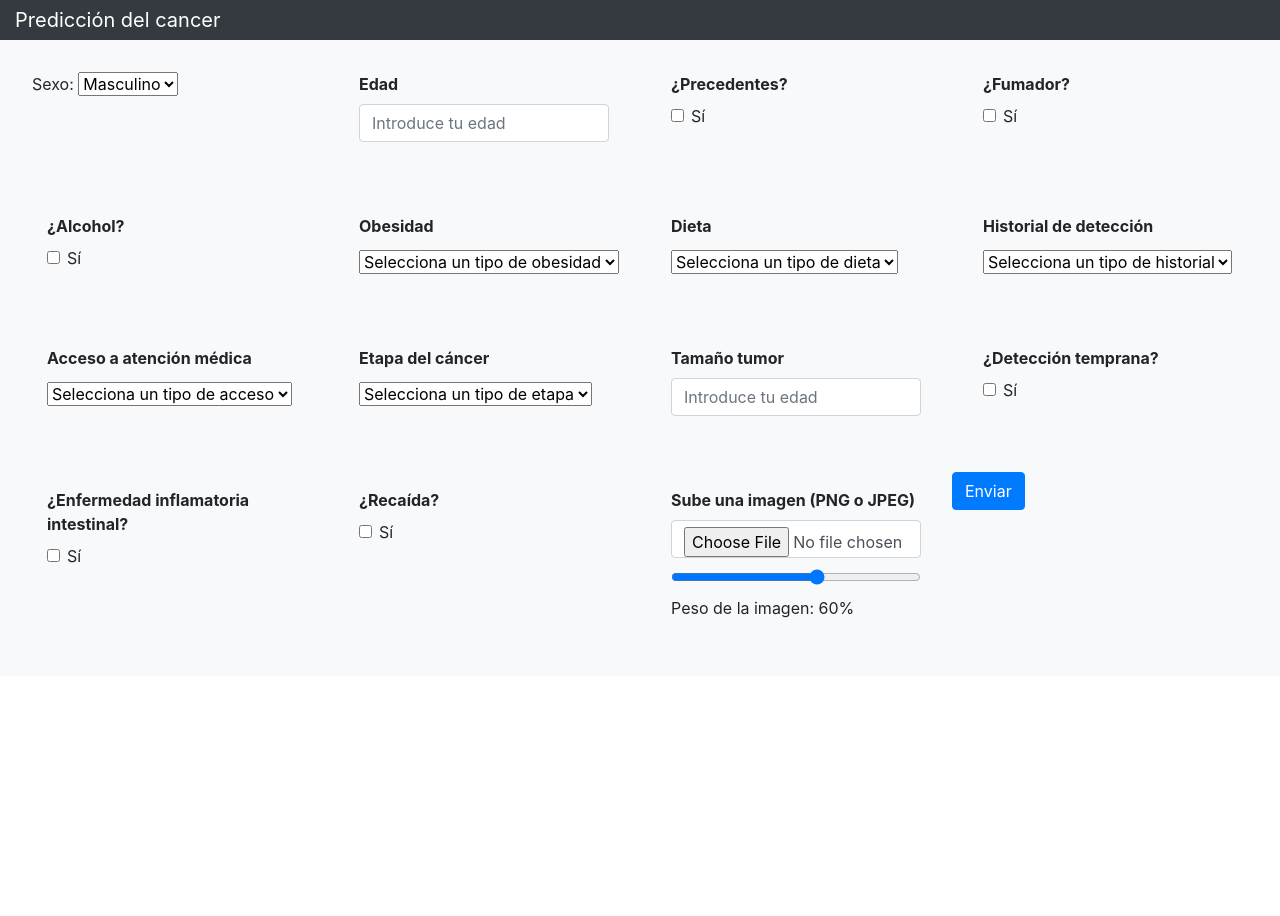
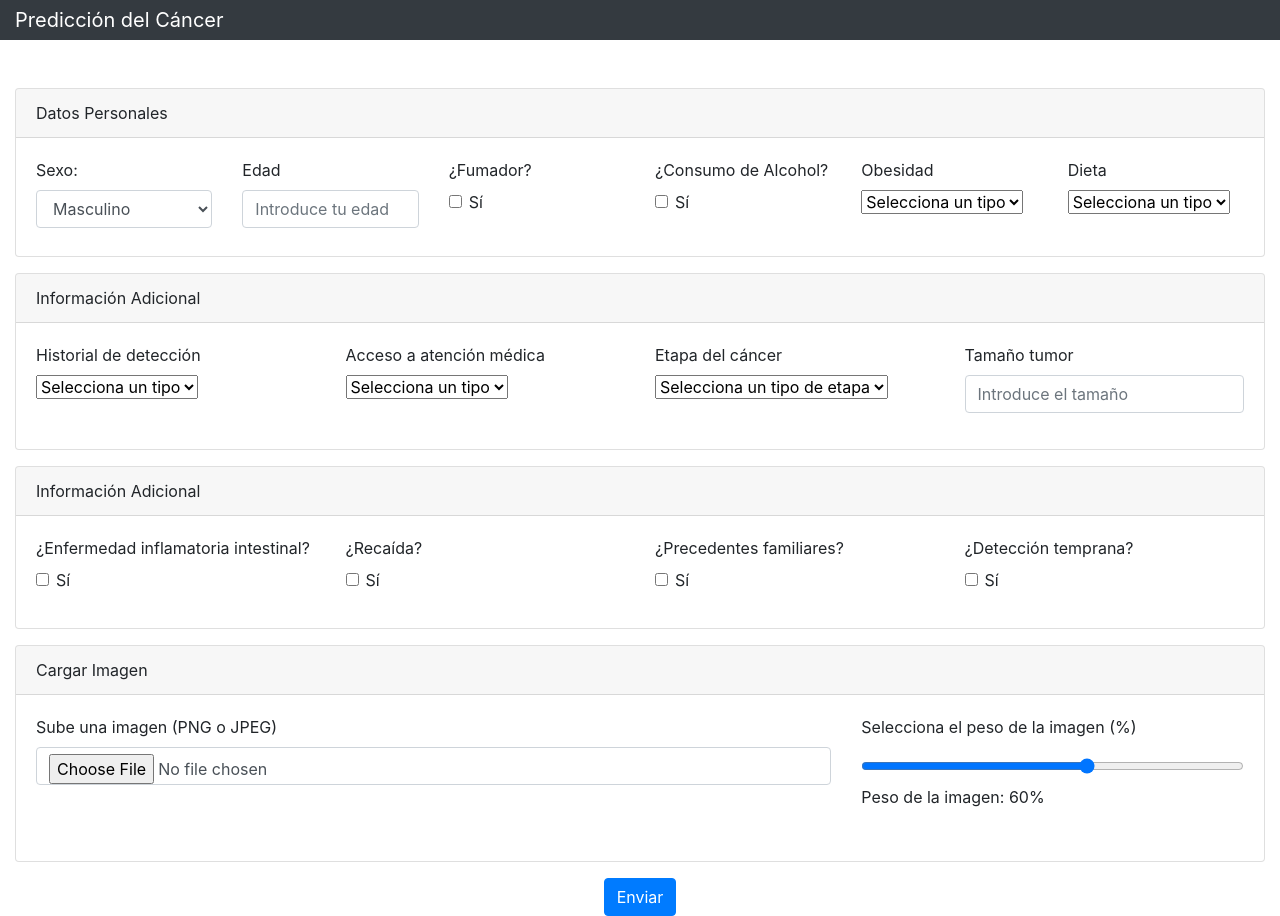
Before and after one commit to albertoma95/PrediccionCancer, a Django app: page / in a window 1280 px wide. Before the commit the page ends 618 px from the top, so only its background shows below. Run offline with Django 5.2, Linux system fonts and the light colour scheme; some libraries are stand-ins or nearby versions.

Commit message:
mejor ui y alert predicción

```diff
--- a/prediccion_cancer/cancer/static/js/scripts.js
+++ b/prediccion_cancer/cancer/static/js/scripts.js
@@ -26,7 +26,6 @@ document.addEventListener('DOMContentLoaded', function() {
         const imagenBase64 = reader.result;
 
         // Recoger el resto de los datos del formulario
-        console.log(slider.value);
         const datos = {
           Sexo: document.getElementById('Sexo').value,
           Age: document.getElementById('Age').value,
@@ -67,7 +66,7 @@ document.addEventListener('DOMContentLoaded', function() {
           } else {
             alert('Error en la predicción.');
           }
-          document.getElementById('resultados').style.display = 'block';
+          $('#predictionModal').modal('show');
         })
         .catch(error => {
           console.error('Error:', error);
--- a/prediccion_cancer/cancer/templates/index.html
+++ b/prediccion_cancer/cancer/templates/index.html
@@ -3,7 +3,7 @@
 <head>
     <meta charset="UTF-8">
     <meta name="viewport" content="width=device-width, initial-scale=1.0">
-    <title>Proyecto 2</title>
+    <title>Predicción de Cáncer</title>
 
     <!-- Cargar Bootstrap desde CDN -->
     <link href="https://stackpath.bootstrapcdn.com/bootstrap/4.5.2/css/bootstrap.min.css" rel="stylesheet">
@@ -14,138 +14,115 @@
 </head>
 <body>
     <nav class="navbar navbar-dark sticky-top bg-dark flex-md-nowrap p-0">
-        <a class="navbar-brand col-sm-3 col-md-2 mr-0" href="#">Predicción del cancer</a>
+        <a class="navbar-brand col-sm-3 col-md-2 mr-0" href="#">Predicción del Cáncer</a>
     </nav>
-    <div class="container-fluid">
+
+    <div class="container-fluid mt-5">
           <form id="formulario" method="POST" enctype="multipart/form-data">
             {% csrf_token %}
-        <div class="row bg-light p-3">
-          <div class="col-md-3 mb-1">
-            <div class="row bg-light p-3">
-              <div>
+            <div class="card">
+                <div class="card-header">
+                    Datos Personales
+                </div>
+                <div class="card-body">
+                    <div class="row">
+                        <!-- Sexo -->
+                        <div class="col-md-2 mb-2">
                             <label for="Sexo">Sexo:</label>
-                <select name="Sexo" id="Sexo" required>
+                            <select name="Sexo" id="Sexo" class="form-control" required>
                                 <option value="M">Masculino</option>
                                 <option value="F">Femenino</option>
                             </select>
                         </div>
-              </div>
-          </div>
-          <div class="col-md-3 mb-1">
-            <div class="row bg-light p-3">
-                <div class="col-md-12 mb-1">
-                  <label for="Age" class="form-label"><strong>Edad</strong></label>
+
+                        <!-- Edad -->
+                        <div class="col-md-2 mb-2">
+                            <label for="Age" class="form-label">Edad</label>
                             <input type="number" class="form-control" id="Age" name="Age" placeholder="Introduce tu edad" min="0" max="120">
                         </div>
-              </div>
-          </div>
-          <div class="col-md-3 mb-1">
-            <div class="row bg-light p-3">
-                <div class="col-md-12 mb-1">
-                  <label for="Family history" class="form-label"><strong>¿Precedentes?</strong></label>
-                  <div class="form-check form-switch">
-                    <input class="form-check-input" type="checkbox" id="Family history" name="Family history">
-                    <label class="form-check-label" for="Family history">Sí</label>
-                  </div>
-                </div>
-              </div>
-          </div>
-          <div class="col-md-3 mb-1">
-            <div class="row bg-light p-3">
-                <div class="col-md-12 mb-1">
-                  <label for="smoke" class="form-label"><strong>¿Fumador?</strong></label>
+
+                        <!-- Antecedentes familiares -->
+
+
+                        <!-- Fumador -->
+                        <div class="col-md-2 mb-2">
+                            <label for="smoke" class="form-label">¿Fumador?</label>
                             <div class="form-check form-switch">
                                 <input class="form-check-input" type="checkbox" id="smoke" name="smoke">
                                 <label class="form-check-label" for="smoke">Sí</label>
                             </div>
                         </div>
-              </div>
-          </div>
-        </div>
-        <div class="row bg-light p-3">
-          <div class="col-md-3 mb-1">
-            <div class="row bg-light p-3">
-                <div class="col-md-12 mb-1">
-                  <label for="alcohol" class="form-label"><strong>¿Alcohol?</strong></label>
+
+                        <!-- Alcohol -->
+                        <div class="col-md-2 mb-2">
+                          <label for="alcohol" class="form-label">¿Consumo de Alcohol?</label>
                           <div class="form-check form-switch">
                               <input class="form-check-input" type="checkbox" id="alcohol" name="alcohol">
                               <label class="form-check-label" for="alcohol">Sí</label>
                           </div>
                         </div>
-              </div>
 
-          </div>
-          <div class="col-md-3 mb-1">
-            <div class="row bg-light p-3">
-                <div class="col-md-12 mb-1">
-                  <label for="obesity" class="form-label"><strong>Obesidad</strong></label>
-                </div>
-                <div class="col-md-12 mb-1">
+                        <div class="col-md-2 mb-2">
+                          <label for="obesity" class="form-label">Obesidad</label>
                           <select class="form-select" id="obesity" name="obesity">
-                    <option value="" disabled selected>Selecciona un tipo de obesidad</option>
+                              <option value="" disabled selected>Selecciona un tipo</option>
                               <option value="Normal">Normal</option>
                               <option value="Overweight">Sobrepeso</option>
                               <option value="Obese">Obeso</option>
                           </select>
                       </div>
-              </div>
 
-          </div>
-          <div class="col-md-3 mb-1">
-            <div class="row bg-light p-3">
-                <div class="col-md-12 mb-1">
-                  <label for="diet" class="form-label"><strong>Dieta</strong></label>
-                </div>
-                <div class="col-md-12 mb-1">
+                      <!-- Dieta -->
+                      <div class="col-md-2 mb-2">
+                          <label for="diet" class="form-label">Dieta</label>
                           <select class="form-select" id="diet" name="diet">
-                    <option value="" disabled selected>Selecciona un tipo de dieta</option>
+                              <option value="" disabled selected>Selecciona un tipo</option>
                               <option value="Low">Baja</option>
                               <option value="Moderate">Moderada</option>
                               <option value="High">Alta</option>
                           </select>
                       </div>
+
+
+
+                    </div>
+                </div>
             </div>
 
+            <div class="card mt-3">
+                <div class="card-header">
+                    Información Adicional
                 </div>
-          <div class="col-md-3 mb-1">
-            <div class="row bg-light p-3">
-                <div class="col-md-12 mb-1">
-                  <label for="Screening_History" class="form-label"><strong>Historial de detección</strong></label>
-                </div>
-                <div class="col-md-12 mb-1">
+                <div class="card-body">
+                    <div class="row">
+
+
+
+
+
+                        <!-- Historial de detección -->
+                        <div class="col-md-3 mb-3">
+                            <label for="Screening_History" class="form-label">Historial de detección</label>
                             <select class="form-select" id="Screening_History" name="Screening_History">
-                    <option value="" disabled selected>Selecciona un tipo de historial</option>
+                                <option value="" disabled selected>Selecciona un tipo</option>
                                 <option value="Never">Nunca</option>
                                 <option value="Irregular">Irregular</option>
                                 <option value="Regular">Regular</option>
                             </select>
                         </div>
-              </div>
-          </div>
-        </div>
-        <div class="row bg-light p-3">
-          <div class="col-md-3 mb-1">
-            <div class="row bg-light p-3">
-                <div class="col-md-12 mb-1">
-                  <label for="Healthcare_Access" class="form-label"><strong>Acceso a atención médica</strong></label>
-                </div>
-                <div class="col-md-12 mb-1">
+
+                        <div class="col-md-3 mb-3">
+                          <label for="Healthcare_Access" class="form-label">Acceso a atención médica</label>
                           <select class="form-select" id="Healthcare_Access" name="Healthcare_Access">
-                    <option value="" disabled selected>Selecciona un tipo de acceso</option>
+                              <option value="" disabled selected>Selecciona un tipo</option>
                               <option value="Low">Baja</option>
                               <option value="Moderate">Moderada</option>
                               <option value="High">Alta</option>
                           </select>
                         </div>
-              </div>
 
-          </div>
-          <div class="col-md-3 mb-1">
-            <div class="row bg-light p-3">
-                <div class="col-md-12 mb-1">
-                  <label for="cancer_stage" class="form-label"><strong>Etapa del cáncer</strong></label>
-                </div>
-                <div class="col-md-12 mb-1">
+                        <div class="col-md-3 mb-3">
+                          <label for="cancer_stage" class="form-label">Etapa del cáncer</label>
                           <select class="form-select" id="cancer_stage" name="cancer_stage">
                             <option value="" disabled selected>Selecciona un tipo de etapa</option>
                             <option value="Localized">Localizado</option>
@@ -153,77 +130,121 @@
                             <option value="Metastatic">Metastásico</option>
                           </select>
                         </div>
+
+                        <div class="col-md-3 mb-3">
+                          <label for="tumor_size" class="form-label">Tamaño tumor</label>
+                          <input type="number" class="form-control" id="tumor_size" name="tumor_size" placeholder="Introduce el tamaño" min="0" max="120">
                         </div>
 
+
                     </div>
-          <div class="col-md-3 mb-1">
-            <div class="row bg-light p-3">
-                <div class="col-md-12 mb-1">
-                  <label for="tumor_size" class="form-label"><strong>Tamaño tumor</strong></label>
-                  <input type="number" class="form-control" id="tumor_size" name="tumor_size" placeholder="Introduce tu edad" min="0" max="120">
                 </div>
             </div>
 
+
+
+            <div class="card mt-3">
+              <div class="card-header">
+                  Información Adicional
               </div>
-          <div class="col-md-3 mb-1">
-            <div class="row bg-light p-3">
-                <div class="col-md-12 mb-1">
-                  <label for="early_detection" class="form-label"><strong>¿Detección temprana?</strong></label>
+              <div class="card-body">
+                  <div class="row">
+
+
+                    <div class="col-md-3 mb-3">
+                      <label for="inflammatory_bowel_disease" class="form-label">¿Enfermedad inflamatoria intestinal?</label>
+                      <div class="form-check form-switch">
+                          <input class="form-check-input" type="checkbox" id="inflammatory_bowel_disease" name="inflammatory_bowel_disease">
+                          <label class="form-check-label" for="inflammatory_bowel_disease">Sí</label>
+                      </div>
+                    </div>
+
+
+                    <div class="col-md-3 mb-3">
+                      <label for="relapse" class="form-label">¿Recaída?</label>
+                      <div class="form-check form-switch">
+                          <input class="form-check-input" type="checkbox" id="relapse" name="relapse">
+                          <label class="form-check-label" for="relapse">Sí</label>
+                      </div>
+                    </div>
+
+                    <div class="col-md-3 mb-3">
+                      <label for="Family history" class="form-label">¿Precedentes familiares?</label>
+                      <div class="form-check form-switch">
+                          <input class="form-check-input" type="checkbox" id="Family history" name="Family history">
+                          <label class="form-check-label" for="Family history">Sí</label>
+                      </div>
+                  </div>
+
+                  <div class="col-md-3 mb-3">
+                    <label for="early_detection" class="form-label">¿Detección temprana?</label>
                     <div class="form-check form-switch">
                         <input class="form-check-input" type="checkbox" id="early_detection" name="early_detection">
                         <label class="form-check-label" for="early_detection">Sí</label>
                     </div>
                   </div>
-              </div>
 
                   </div>
               </div>
-        <div class="row bg-light p-3">
-          <div class="col-md-3 mb-1">
-            <div class="row bg-light p-3">
-                <div class="col-md-12 mb-1">
-                  <label for="inflammatory_bowel_disease" class="form-label"><strong>¿Enfermedad inflamatoria intestinal?</strong></label>
-                  <div class="form-check form-switch">
-                    <input class="form-check-input" type="checkbox" id="inflammatory_bowel_disease" name="inflammatory_bowel_disease">
-                    <label class="form-check-label" for="inflammatory_bowel_disease">Sí</label>
+          </div>
+
+
+
+
+            <div class="card mt-3">
+              <div class="card-header">
+                  Cargar Imagen
+              </div>
+              <div class="card-body">
+                  <div class="row">
+                      <!-- Contenedor de la imagen que ocupará el 2/3 del ancho -->
+                      <div class="col-md-8 mb-3">
+                          <div class="form-group">
+                              <label for="imagen" class="form-label">Sube una imagen (PNG o JPEG)</label>
+                              <input type="file" class="form-control" id="id_imagen" name="imagen" accept="image/png, image/jpeg">
+                          </div>
+                      </div>
+
+                      <!-- Contenedor para el slider y el selector que ocupará 1/3 del ancho -->
+                      <div class="col-md-4 mb-3">
+                          <div class="form-group">
+                              <label for="image_weight" class="form-label">Selecciona el peso de la imagen (%)</label>
+                              <input type="range" id="image_weight" name="image_weight" min="0" max="100" value="60" class="form-control">
+                              <p id="weight_value">Peso de la imagen: 60%</p>
+                          </div>
+                      </div>
+                  </div>
+              </div>
+          </div>
+
+
+            <!-- Botón de Enviar -->
+            <div class="text-center mt-3">
+                <button type="submit" class="btn btn-primary">Enviar</button>
+            </div>
+        </form>
+
+        <!-- Modal para mostrar la predicción -->
+        <div class="modal fade" id="predictionModal" tabindex="-1" role="dialog" aria-labelledby="predictionModalLabel" aria-hidden="true">
+          <div class="modal-dialog" role="document">
+            <div class="modal-content">
+              <div class="modal-header">
+                <h5 class="modal-title" id="predictionModalLabel">Resultado de la Predicción</h5>
+                <button type="button" class="close" data-dismiss="modal" aria-label="Close">
+                  <span aria-hidden="true">&times;</span>
+                </button>
+              </div>
+              <div class="modal-body">
+                <strong>Predicción del Modelo:</strong> <span id="prediccion"></span>
+              </div>
+              <div class="modal-footer">
+                <button type="button" class="btn btn-secondary" data-dismiss="modal">Cerrar</button>
+              </div>
             </div>
           </div>
         </div>
 
     </div>
-          <div class="col-md-3 mb-1">
-            <div class="row bg-light p-3">
-                <div class="col-md-12 mb-1">
-                  <label for="relapse" class="form-label"><strong>¿Recaída?</strong></label>
-                  <div class="form-check form-switch">
-                    <input class="form-check-input" type="checkbox" id="relapse" name="relapse">
-                    <label class="form-check-label" for="relapse">Sí</label>
-                  </div>
-                </div>
-              </div>
-          </div>
-          <div class="col-md-3 mb-1">
-            <div class="row bg-light p-3">
-              <div class="col-md-12 mb-1">
-                <label for="imagen" class="form-label"><strong>Sube una imagen (PNG o JPEG)</strong></label>
-                <input type="file" class="form-control" id="id_imagen" name="imagen" accept="image/png, image/jpeg">
-                <input type="range" id="image_weight" name="image_weight" min="0" max="100" value="60" class="form-control">
-                <p id="weight_value">Peso de la imagen: 60%</p>
-              </div>
-            </div>
-          </div>
-          <div>
-            <button type="submit" class="btn btn-primary">Enviar</button>
-          </div>
-        </div>
-      </form>
-      <div id="resultados" style="display:none;">
-        <div class="alert alert-info">
-          <strong>Predicción del modelo:</strong> <span id="prediccion"></span>
-        </div>
-      </div>
-    </div>
-
 
     <!-- Cargar Bootstrap JS y dependencias de jQuery y Popper.js desde CDN -->
     <script src="https://code.jquery.com/jquery-3.5.1.slim.min.js"></script>
```
Lines whose indentation alone changed are shown as unchanged.
